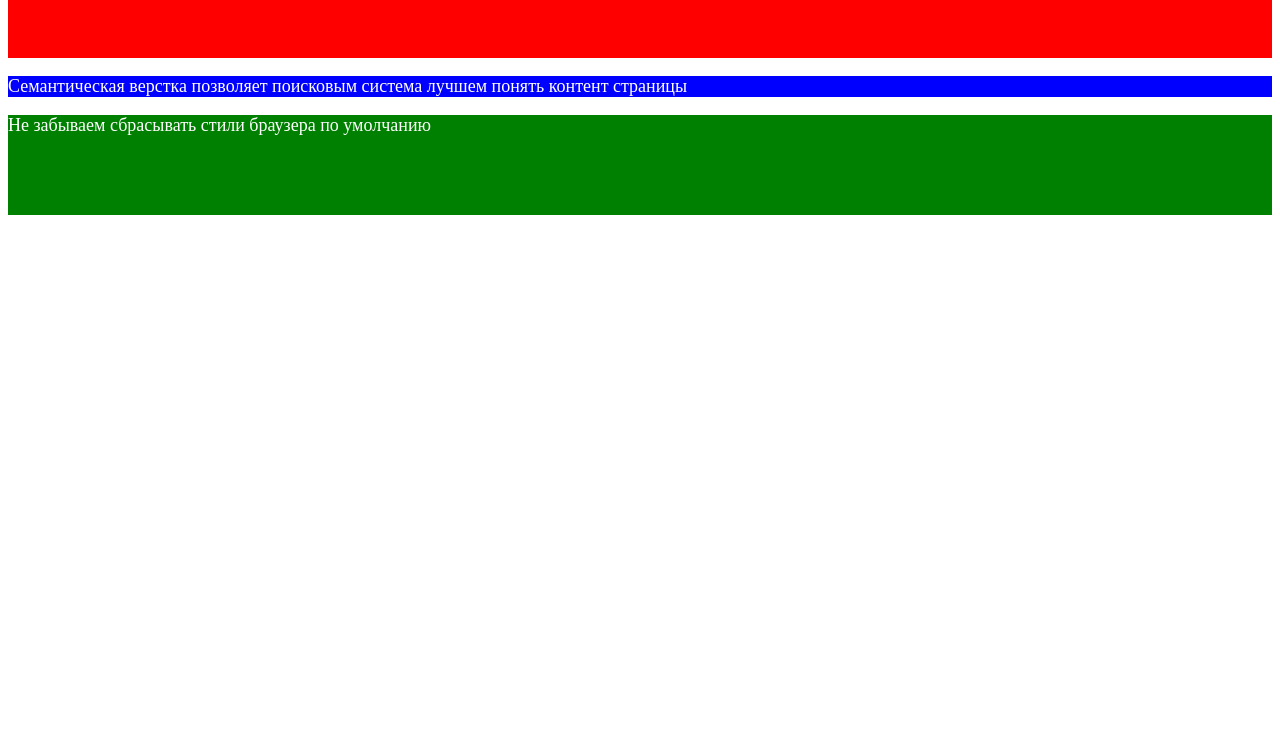
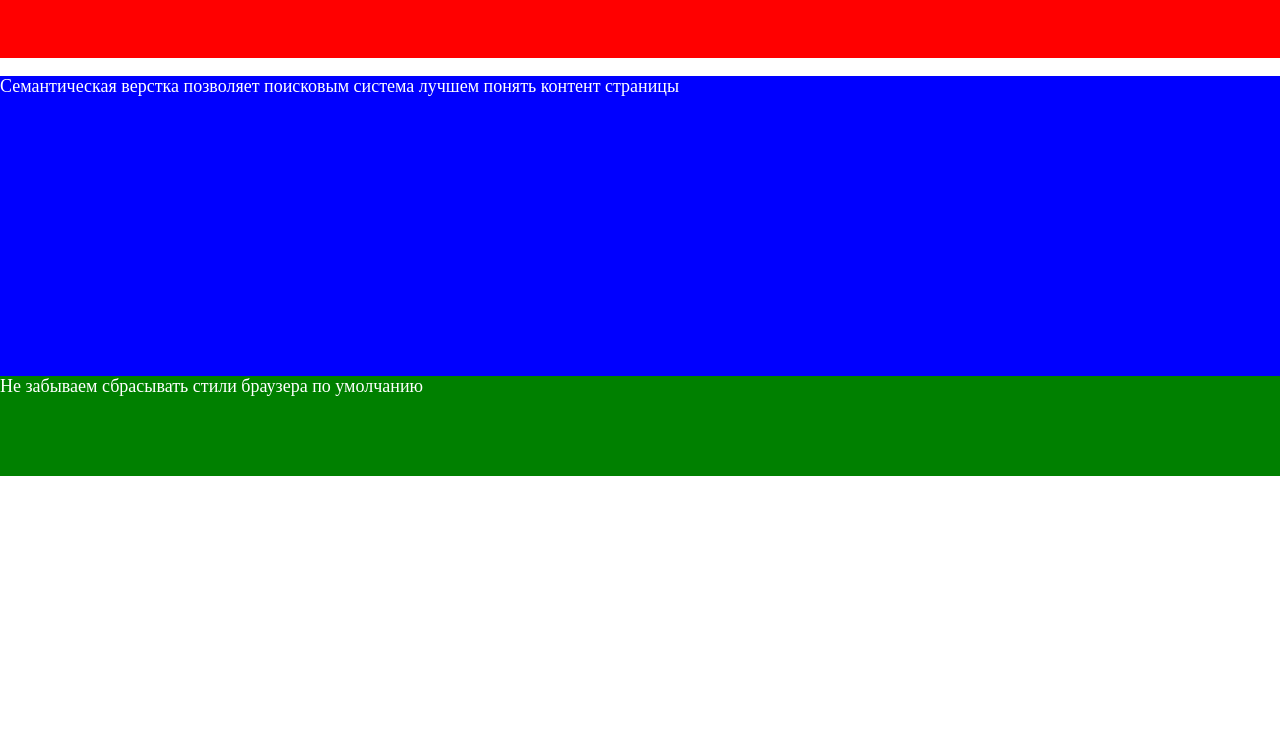
Before and after one commit to samerlagha/baz-style, a plain HTML site: page index.html in a window 1280 px wide. Shown: the part 58-800 px from the top of the page. Drawn offline with nearby package versions, Linux system fonts and the light colour scheme.

Commit message:
Update index.html

```diff
--- a/index.html
+++ b/index.html
@@ -2,15 +2,16 @@
 <html lang="en">
 <head>
     <meta charset="UTF-8">
+    <link rel="stylesheet" href="https://cdnjs.cloudflare.com/ajax/libs/normalize/8.0.1/normalize.css">
     <title>Базовая страничка</title>
 </head>
 <body>
-    <header style="background-color:red;height: 100px">
-        <h1 style="font-size: 24px; color:white">Главный заголовок на странице</h1>
+    <header style="background-color: red; height: 100px;">
+        <h1 style="font-size:24px; color:white;">Главный заголовок на странице</h1>
     </header>
-    <main style="background-color: blue; font-size:18px ;color:white">
+    <main style="background-color: blue; font-size: 18px; height: 300px;color:white;">
         <p>Семантическая верстка позволяет поисковым система лучшем понять контент страницы</p>
     </main>
-    <footer style="background-color: green;font-size:18px;height:100px;color:white">Не забываем сбрасывать стили браузера по умолчанию</footer>
+    <footer style="background-color: green; font-size:18px;height: 100px;color:white;">Не забываем сбрасывать стили браузера по умолчанию</footer>
 </body>
 </html>
```
